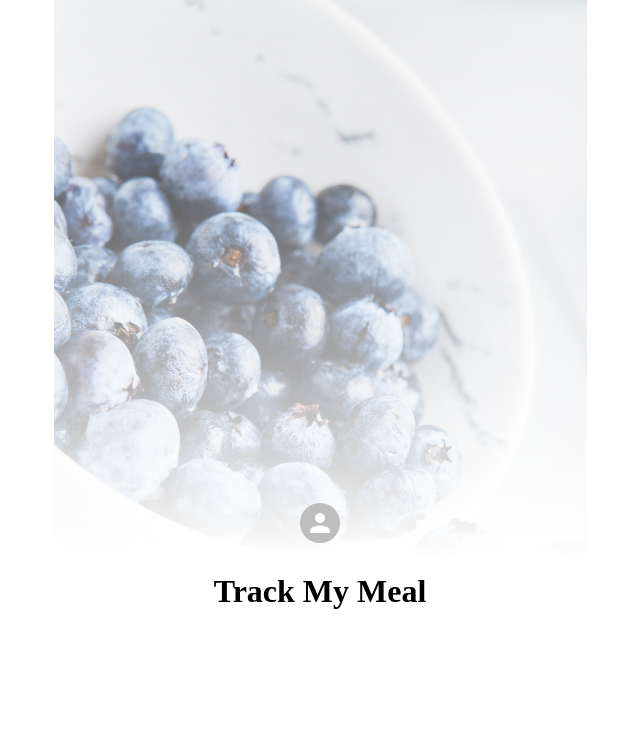
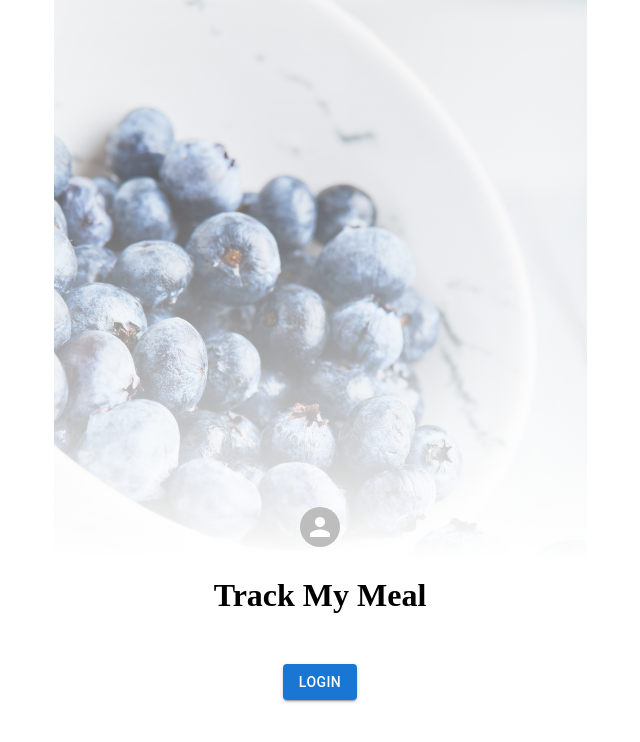
Before and after one commit to ingbeck/TrackMyMeal, a React (Vite) app in the folder frontend/: page / in a window 1280 px wide. Shown: the top 742 px of the page, without its empty margins (320-960 px from the left). Built offline with nearby package versions, Linux system fonts and the light colour scheme; the HTML template or start-up script is replaced by a standard one.

Commit message:
delete Google button

```diff
--- a/frontend/src/pages/StartScreen.tsx
+++ b/frontend/src/pages/StartScreen.tsx
@@ -1,26 +1,22 @@
-import {Avatar} from "@mui/material";
-import {GoogleLogin, GoogleOAuthProvider} from '@react-oauth/google';
+import {Avatar, Button} from "@mui/material";
 import "./StartScreen.css"
 
-export default function StartScreen() {
+type StartScreenProps = {
+    login: () => void,
+}
+
+export default function StartScreen(props: Readonly<StartScreenProps>) {
 
     return (
-        <GoogleOAuthProvider clientId={"912133900656-llv5gkrj9mp9qbke1lmkr989dbhp3fhf.apps.googleusercontent.com"}>
+        <>
             <div className={"startpage"}>
                 <div className={"startpage-wrapper"}>
                     <Avatar className={"startpage-wrapper-logo"}/>
                     <h1 className={"startpage-wrapper-text"}>Track My Meal</h1>
-                    <GoogleLogin
-                        onSuccess={credentialResponse => {
-                            console.log(credentialResponse);
-                        }}
-                        onError={() => {
-                            console.log('Login Failed');
-                        }}
-                    />
+                    <Button variant={"contained"} onClick={props.login}>Login</Button>
                 </div>
             </div>
-        </GoogleOAuthProvider>
+        </>
 
     );
 }
```
